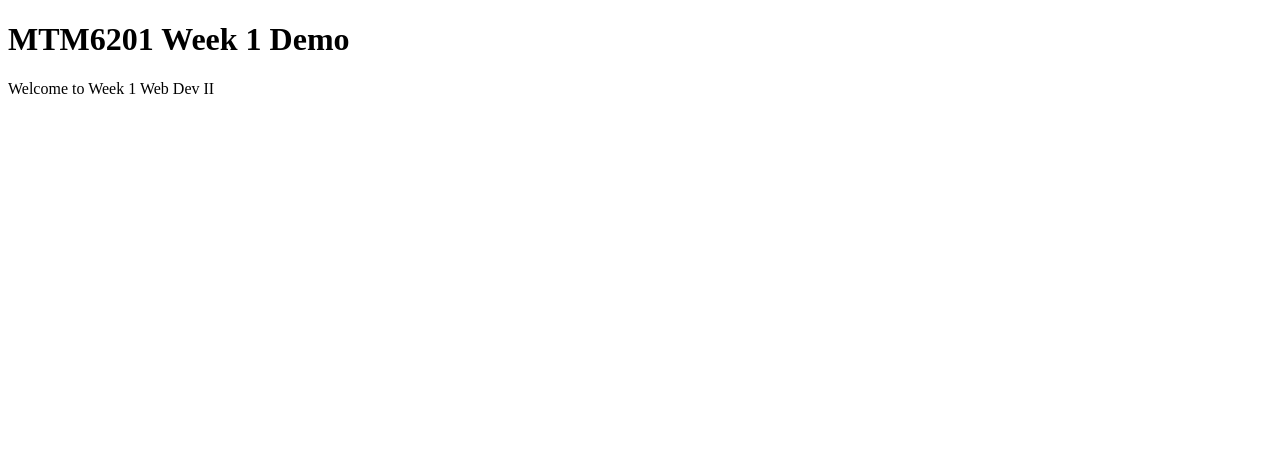
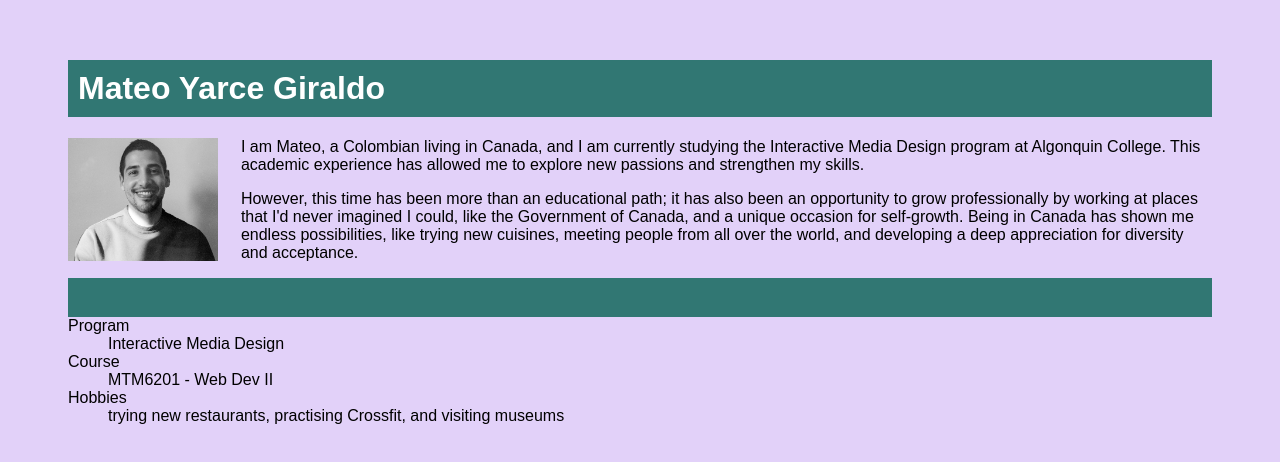
Before and after one commit to yarc0001/mtm6201-week1, a plain HTML site: page index.html in a window 1280 px wide. Drawn offline with Linux system fonts and the light colour scheme.

Commit message:
adds content and creates css file

```diff
--- /dev/null
+++ b/css/main.css
@@ -0,0 +1,30 @@
+
+*{
+font-family: Arial, Helvetica, sans-serif;
+background-color: #E2D1F9;}
+
+.wrapper{
+  margin:60px
+}
+
+h1{
+background-color: #317773;
+color:white;
+padding: 10px;
+}
+
+p{
+  font-size: 1em;
+}
+
+
+.photo{
+  width: 150px;
+  float: left;
+  padding-right: 2%;
+}
+
+.list{
+  padding-top: 2%;
+  background-color: #317773;
+}
--- a/index.html
+++ b/index.html
@@ -4,17 +4,36 @@
       <meta charset="UTF-8">
       <meta http-equiv="X-UA-Compatible" content="IE=edge">
       <meta name="viewport" content="width=device-width, initial-scale=1.0">
-  <title>MTM6201 Week 1 Demo</title>
+      <title>Mateo Yarce Giraldo</title>
+      <link href="css/main.css" rel="stylesheet">
    </head>
    <body>
       <div class="wrapper">
          <header>
-      <h1>MTM6201 Week 1 Demo</h1>
+            <h1>Mateo Yarce Giraldo</h1>
          </header>
          <main>
-      <p>Welcome to Week 1 Web Dev II</p>
+            <img src="images/mateo.jpeg" alt="photo-mateo" class="photo">
+            <p>I am Mateo, a Colombian living in Canada, and I am currently studying the Interactive Media Design program at Algonquin College.
+            This academic experience has allowed me to explore new passions and strengthen my skills.
+            <p> However, this time has been more than an educational path; it has also been an opportunity to grow professionally
+              by working at places that I'd never imagined I could, like the Government of Canada, and a unique occasion for self-growth.
+              Being in Canada has shown me endless possibilities, like trying new cuisines, meeting people from all over the world, and
+              developing a deep appreciation for diversity and acceptance.</p>
+            </p>
+            <div class="list">
+             <dl>
+              <dt>Program</dt>
+              <dd>Interactive Media Design</dd>
+
+              <dt>Course</dt>
+              <dd>MTM6201 - Web Dev II</dd>
+
+              <dt>Hobbies</dt>
+              <dd>trying new restaurants, practising Crossfit, and visiting museums</dd>
+            </dl>
+          </div>
          </main>
       </div>
-
    </body>
 </html>
```
Also changed, not shown: images/mateo.jpeg (added), 1 other file. Lines whose indentation alone changed are shown as unchanged.
